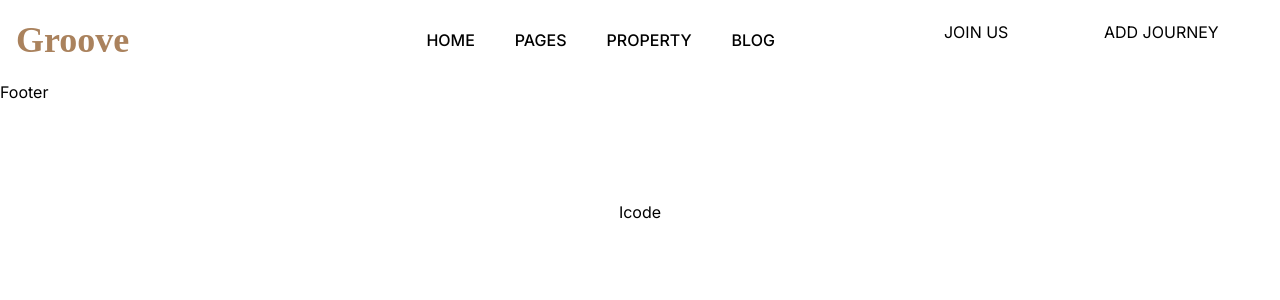
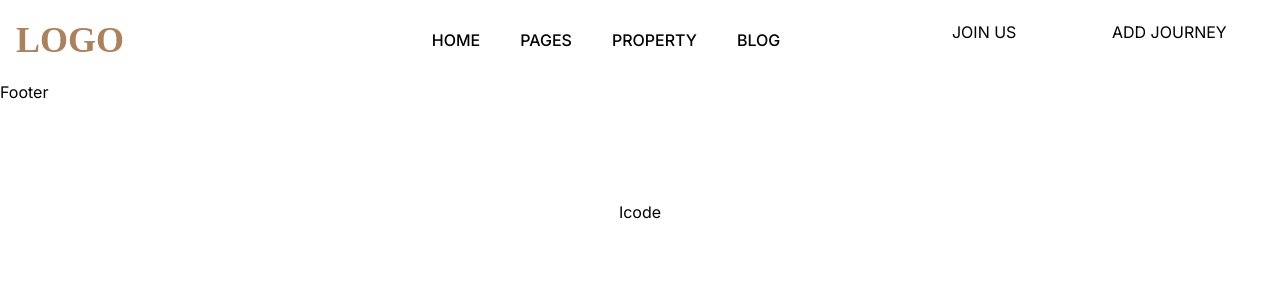
Before and after one commit to Richson-Tech/mega-home, a Next.js app: page / in a window 1280 px wide. Shown: the top 300 px of the page. Built offline with nearby package versions, Linux system fonts and the light colour scheme.

Commit message:
new commit

```diff
--- a/src/components/Navbar.tsx
+++ b/src/components/Navbar.tsx
@@ -7,14 +7,14 @@
   return (
     <div className=' flex justify-between h-20 bg-white text text-black'>
      <Link href="/" className='flex items-center p-4 text-4xl font-bold font-[AutourOne] hover:text-[#AA825D]'>
-     Groove
+     LOGO
      </Link>
      <div className='flex items-center justify-end gap-10 ml-32 text-base font-medium'>
     {links.map(({id,url,title}) =>
     <Link key={id} className='hover:text-[#9B804E]' href={url}>{title}</Link>
     )}
      </div>
-    <div className='flex items-center p-4'>
+    <div className='flex items-center justify-center p-2'>
     <span className="h-10 w-40 text-black hover:text-orange-300">JOIN US</span>
     <span className="h-10 w-40 text-black hover:text-orange-300">ADD JOURNEY</span>
     </div>
```
